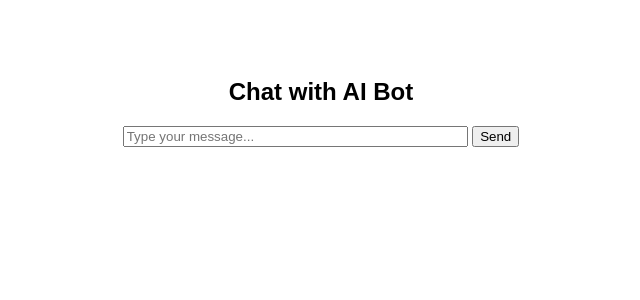
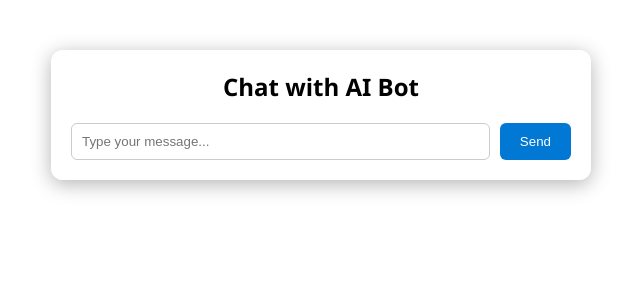
Before and after one commit to mrspacexx/chatbot-web, a Flask app: page / in a window 1280 px wide. Shown: the top 300 px of the page, without its empty margins (319-959 px from the left). Run offline with Flask 3, Linux system fonts and the light colour scheme.

Commit message:
UI update: modern chatbot design with chat bubbles

```diff
--- a/templates/index.html
+++ b/templates/index.html
@@ -1,16 +1,94 @@
 <!DOCTYPE html>
-<html>
+<html lang="en">
 <head>
-    <title>Chat with AI Bot</title>
+  <meta charset="UTF-8">
+  <title>Chat with AI Bot</title>
+  <style>
+    body {
+      font-family: 'Segoe UI', sans-serif;
+      background-color: transparent;
+      margin: 0;
+      padding: 0;
+    }
+
+    .chat-container {
+      background-color: rgba(255, 255, 255, 0.9);
+      max-width: 500px;
+      margin: 50px auto;
+      padding: 20px;
+      border-radius: 12px;
+      box-shadow: 0 4px 20px rgba(0, 0, 0, 0.3);
+    }
+
+    .chat-title {
+      font-size: 1.5em;
+      text-align: center;
+      margin-bottom: 10px;
+      font-weight: bold;
+    }
+
+    .message {
+      padding: 10px 15px;
+      margin: 10px 0;
+      border-radius: 10px;
+      max-width: 80%;
+      line-height: 1.4;
+    }
+
+    .user-message {
+      background-color: #0078d4;
+      color: white;
+      align-self: flex-end;
+      margin-left: auto;
+    }
+
+    .bot-message {
+      background-color: #f1f1f1;
+      color: #333;
+      align-self: flex-start;
+      margin-right: auto;
+    }
+
+    form {
+      display: flex;
+      gap: 10px;
+      margin-top: 20px;
+    }
+
+    input[type="text"] {
+      flex-grow: 1;
+      padding: 10px;
+      border-radius: 6px;
+      border: 1px solid #ccc;
+    }
+
+    button {
+      padding: 10px 20px;
+      background-color: #0078d4;
+      color: white;
+      border: none;
+      border-radius: 6px;
+      cursor: pointer;
+    }
+
+    button:hover {
+      background-color: #005fa3;
+    }
+  </style>
 </head>
-<body style="font-family: Arial; text-align: center; padding-top: 50px;">
-    <h2>Chat with AI Bot</h2>
+<body>
+  <div class="chat-container">
+    <div class="chat-title">Chat with AI Bot</div>
+
+    {% if response %}
+      <div class="message user-message">{{ request.form['message'] }}</div>
+      <div class="message bot-message"><strong>Bot:</strong> {{ response }}</div>
+    {% endif %}
+
     <form method="POST">
-        <input type="text" name="message" placeholder="Type your message..." size="40" required>
-        <button type="submit">Send</button>
+      <input type="text" name="message" placeholder="Type your message..." required />
+      <button type="submit">Send</button>
     </form>
-    {% if response %}
-        <p><strong>Bot:</strong> {{ response }}</p>
-    {% endif %}
+  </div>
 </body>
 </html>
```
